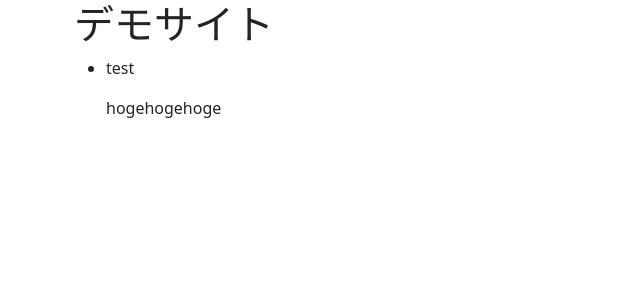
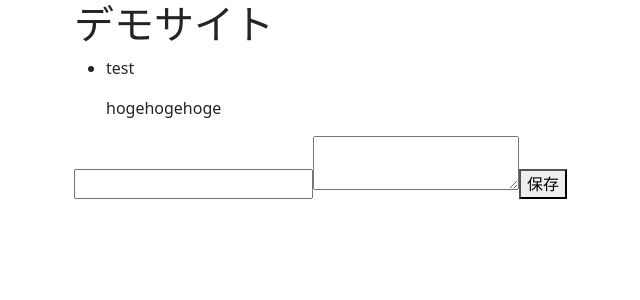
Before and after one commit to takumifujiwaradairy/DemoSiteNuxt2, a Nuxt app in the folder demoapp3/: page / in a window 1280 px wide. Shown: the top 300 px of the page, without its empty margins (8-648 px from the left). Built offline with nearby package versions, Linux system fonts and the light colour scheme.

Commit message:
投稿機能の追加

```diff
--- a/demoapp3/components/SubmitForm.vue
+++ b/demoapp3/components/SubmitForm.vue
@@ -0,0 +1,26 @@
+<template>
+  <div class="container">
+    <input type="text" v-model="title">
+    <textarea v-model="content">
+    </textarea>
+    <button @click="insert">保存</button>
+  </div>
+</template>
+
+<script>
+export default {
+  data: function() {
+    return {
+      title: '',
+      content: ''
+    }
+  },
+  methods: {
+    insert: function() {
+      this.$store.commit('insert',{title: this.title, content: this.content});
+      this.title = '',
+      this.content = ''
+    }
+  }
+}
+</script>
--- a/demoapp3/pages/index.vue
+++ b/demoapp3/pages/index.vue
@@ -1,14 +1,18 @@
 <template>
   <div>
     <AddIndex/>
+    <SubmitForm/>
   </div>
 </template>
 
 <script>
 import AddIndex from '~/components/AddIndex.vue'
+import SubmitForm from '~/components/SubmitForm.vue'
+
 export default {
   components:{
-    AddIndex
+    AddIndex,
+    SubmitForm
   },
   name: 'IndexPage'
 }
--- a/demoapp3/store/index.js
+++ b/demoapp3/store/index.js
@@ -8,6 +8,12 @@ const createStore = () => {
       ]
     }),
     mutations: {
+      insert: function(state, obj){
+        state.aricles.unshift({
+          title: obj.title,
+          content: obj.content
+        })
+      }
     }
   })
 }
```
